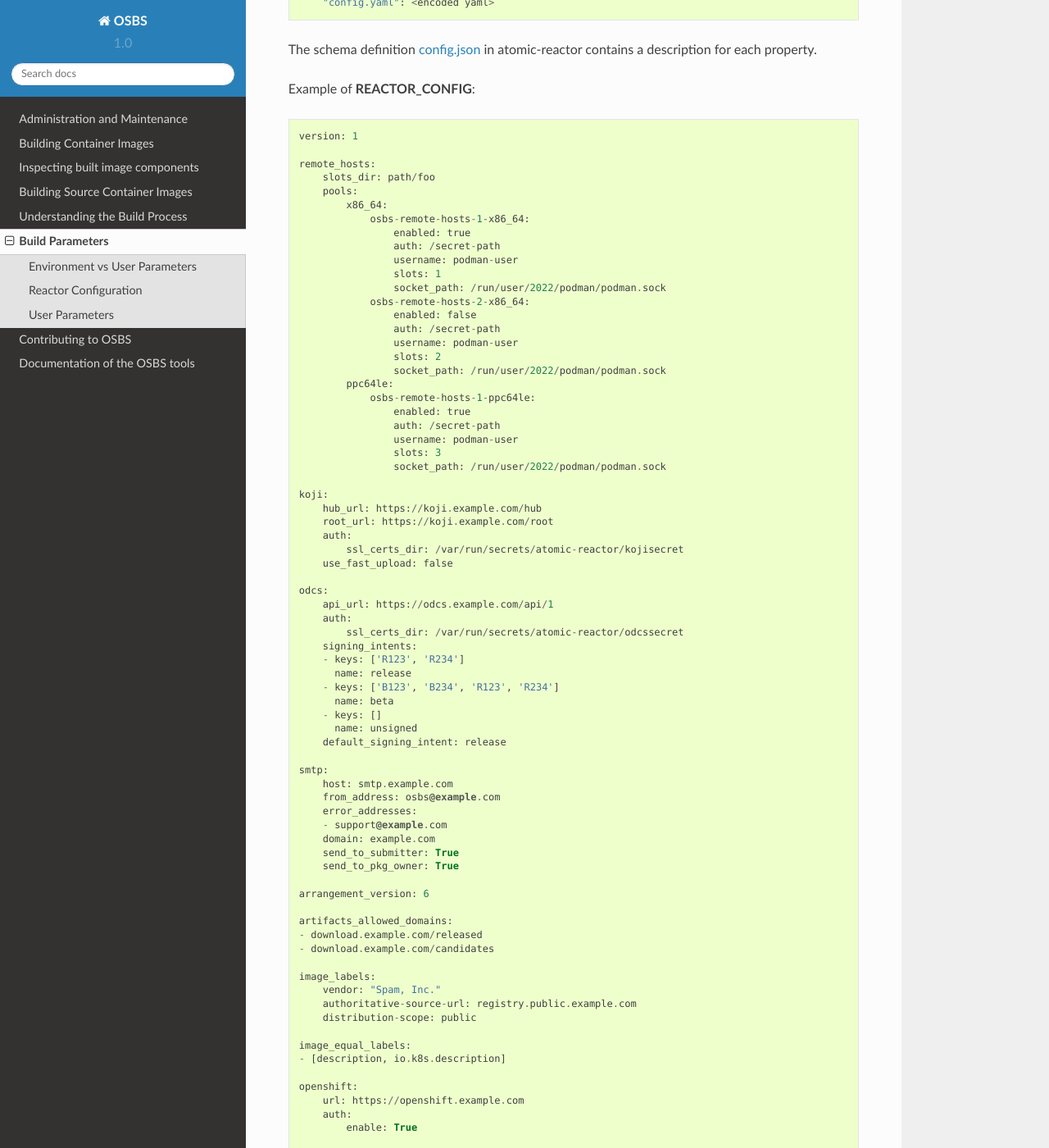
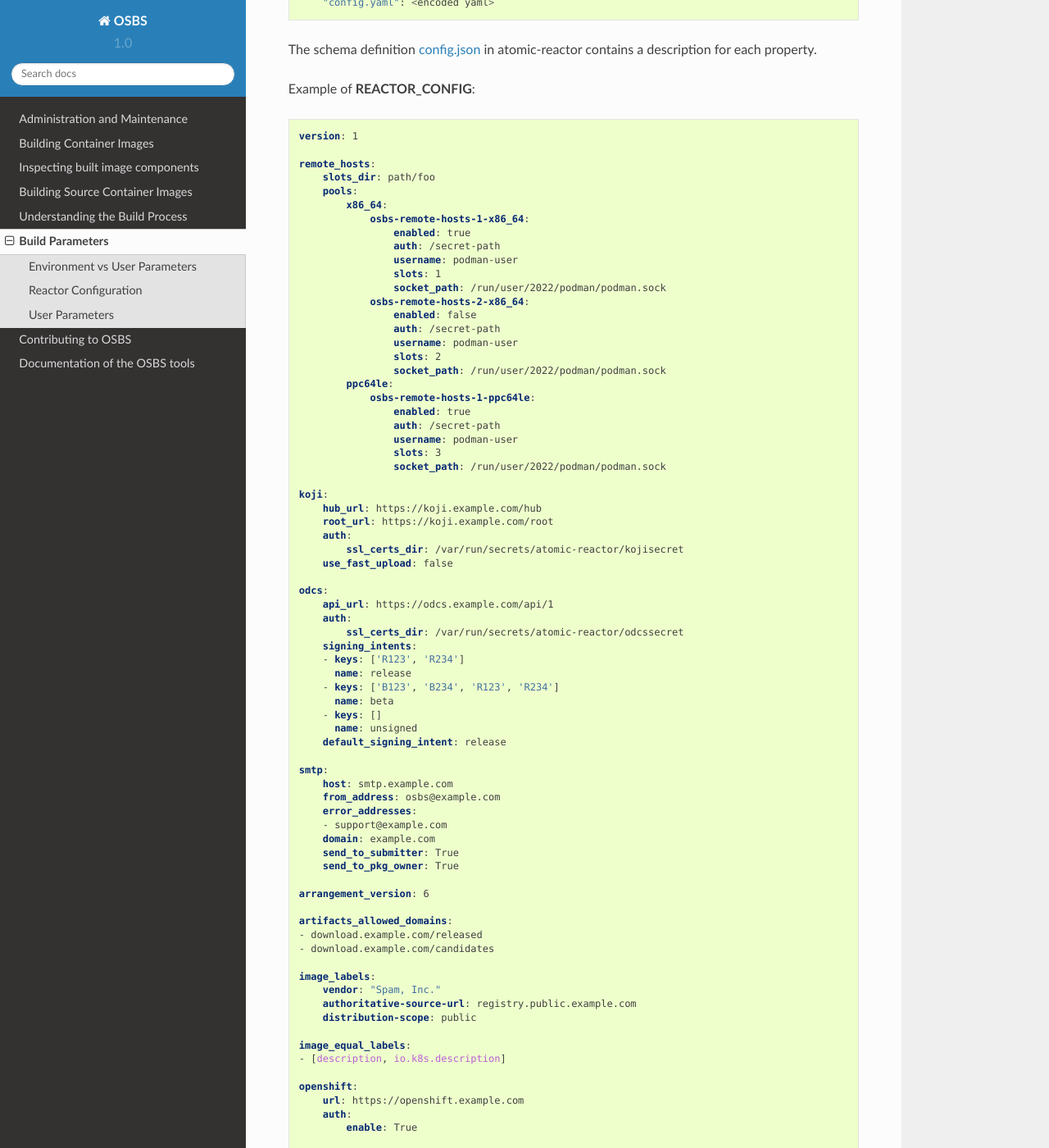
Before and after one commit to containerbuildsystem/osbs-docs, a Sphinx documentation site: the page built from docs/build_parameters.rst, in a window 1280 px wide and 1400 px high, scrolled down 677 px. Shown: the whole window at 82% size. Built offline with Sphinx 7.4.7 and the Read the Docs theme 2.0.0, drawn with Linux system fonts in a browser that asks for light colours; some of the changed text lies outside the part shown.

```diff
--- a/docs/build_parameters.rst
+++ b/docs/build_parameters.rst
@@ -34,7 +34,9 @@ The environment configuration is supplied as a ``ConfigMap`` like::
 The schema definition `config.json`_ in atomic-reactor contains a description
 for each property.
 
-Example of **REACTOR_CONFIG**::
+Example of **REACTOR_CONFIG**:
+
+.. code-block:: yaml
 
     version: 1
 
```
Also changed, not shown: other parts of docs/build_parameters.rst (+9 -8 lines).
